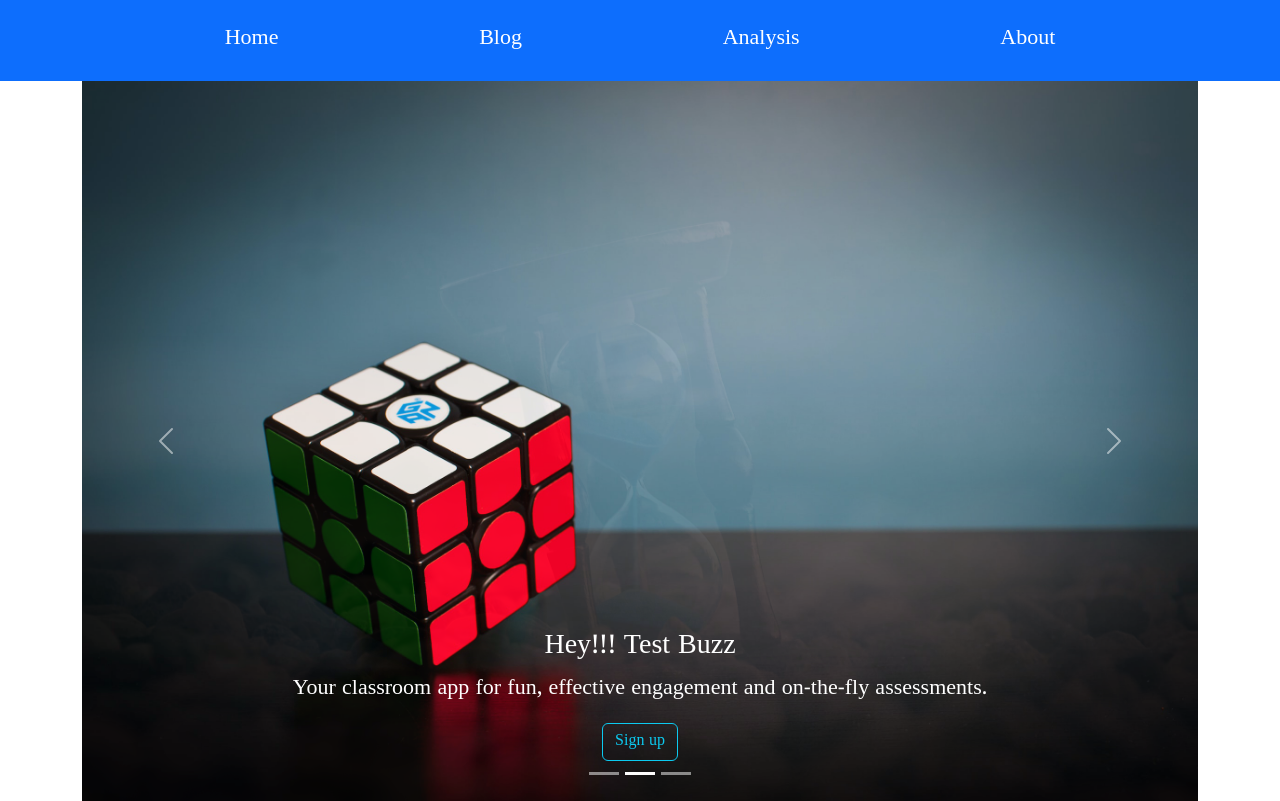
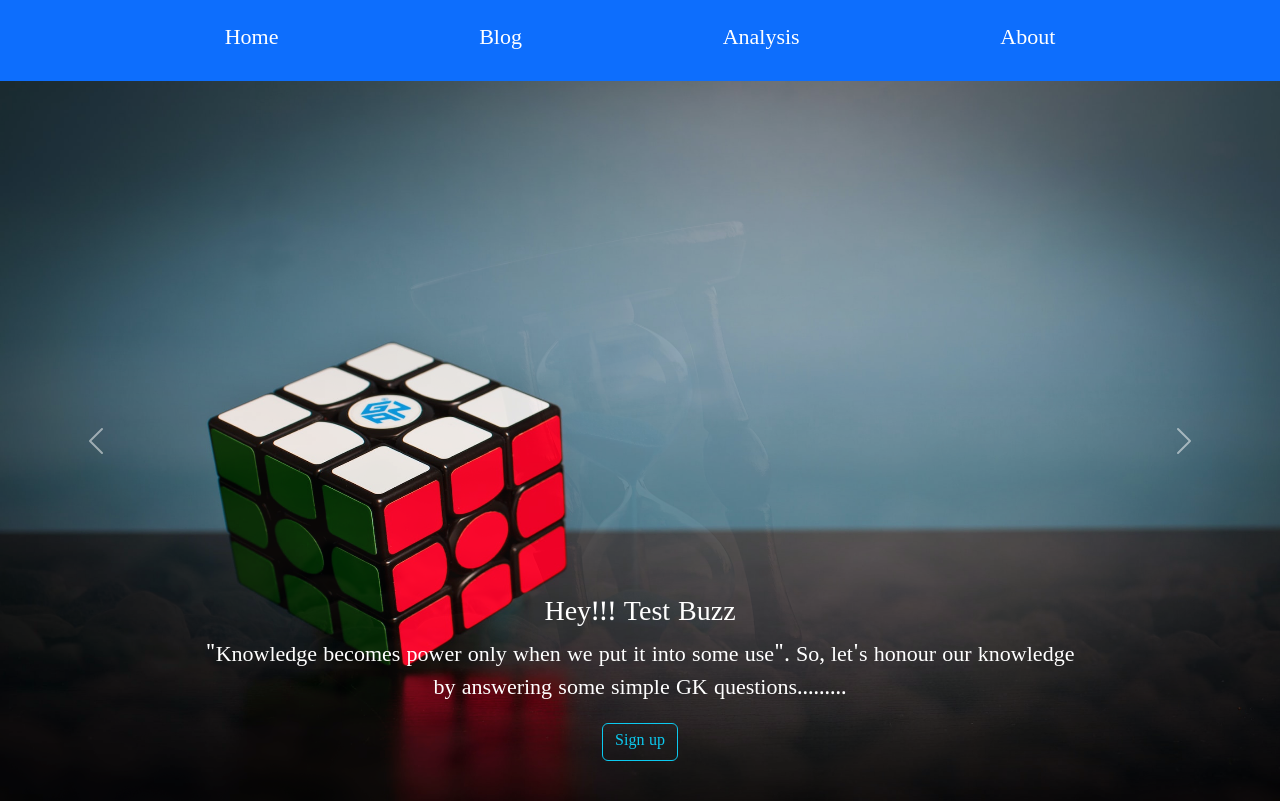
Before and after one commit to mdiibrahim/Test-Buzz, a React (Create React App) app: page / in a window 1280 px wide. Built offline with nearby package versions, Linux system fonts and the light colour scheme.

Commit message:
carousel indicator is hidden

```diff
--- a/src/Components/Home/Home.js
+++ b/src/Components/Home/Home.js
@@ -3,7 +3,7 @@
 import './Home.css';
 const Home = () => {
     return (
-        <div  className='container'>
+        <div>
             <Profile></Profile>
         </div>
     );
--- a/src/Components/Profile/Profile.css
+++ b/src/Components/Profile/Profile.css
@@ -1,3 +1,7 @@
-img{
+img {
     max-height: 90vh;
 }
+
+.carousel-indicators button {
+    visibility: hidden;
+}
--- a/src/Components/Profile/Profile.js
+++ b/src/Components/Profile/Profile.js
@@ -5,7 +5,7 @@
 function Profile() {
     return (
         <div>
-            <Carousel fade>
+            <Carousel fade >
             <Carousel.Item>
                 <img
                     className="d-block w-100 img-fluid"
@@ -14,7 +14,7 @@
                 />
                 <Carousel.Caption>
                     <h3>Hey!!! Test Buzz</h3>
-                    <p>Your classroom app for fun, effective engagement and on-the-fly assessments.</p>
+                    <p>"Knowledge becomes power only when we put it into some use". So, let's honour our knowledge by answering some simple GK questions.........</p>
                     <button type="button" className="btn btn-outline-info">Sign up</button>
                 </Carousel.Caption>
             </Carousel.Item>
@@ -27,7 +27,7 @@
 
                 <Carousel.Caption>
                     <h3>Hey!!! Test Buzz</h3>
-                    <p>Your classroom app for fun, effective engagement and on-the-fly assessments.</p>
+                    <p>"Knowledge becomes power only when we put it into some use". So, let's honour our knowledge by answering some simple GK questions.........</p>
                     <button type="button" className="btn btn-outline-info">Sign up</button>
                 </Carousel.Caption>
             </Carousel.Item>
@@ -40,7 +40,7 @@
 
                 <Carousel.Caption>
                     <h3>Hey!!! Test Buzz</h3>
-                    <p>Your classroom app for fun, effective engagement and on-the-fly assessments.</p>
+                    <p>"Knowledge becomes power only when we put it into some use". So, let's honour our knowledge by answering some simple GK questions.........</p>
                     <button type="button" className="btn btn-outline-info">Sign up</button>
                 </Carousel.Caption>
             </Carousel.Item>
```
